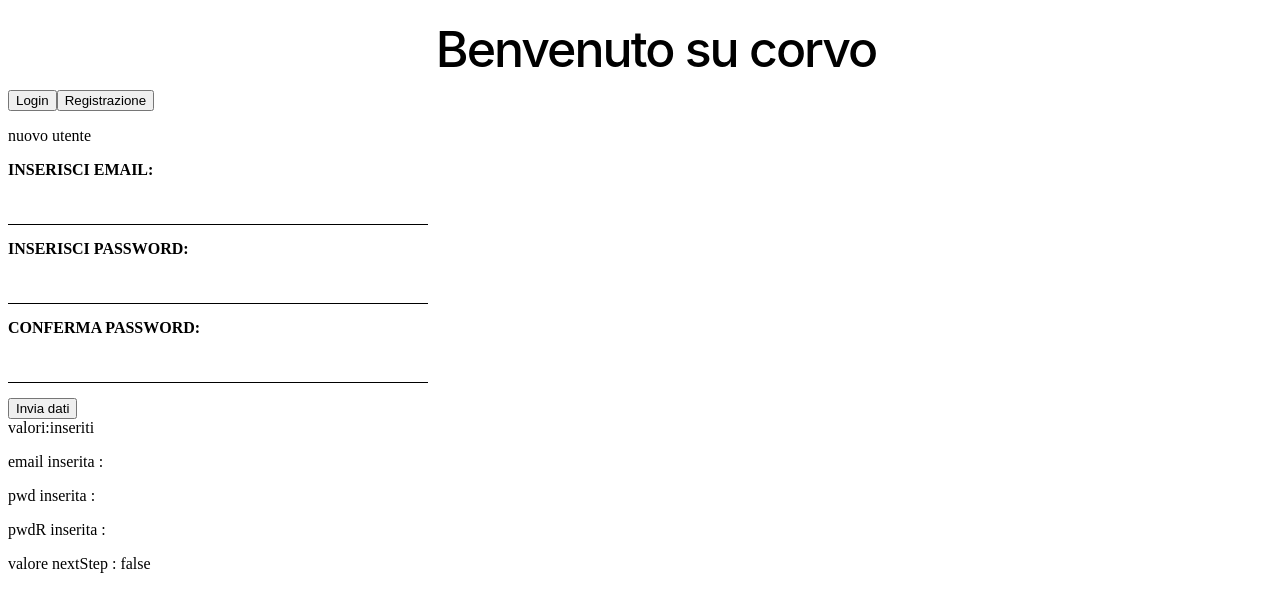
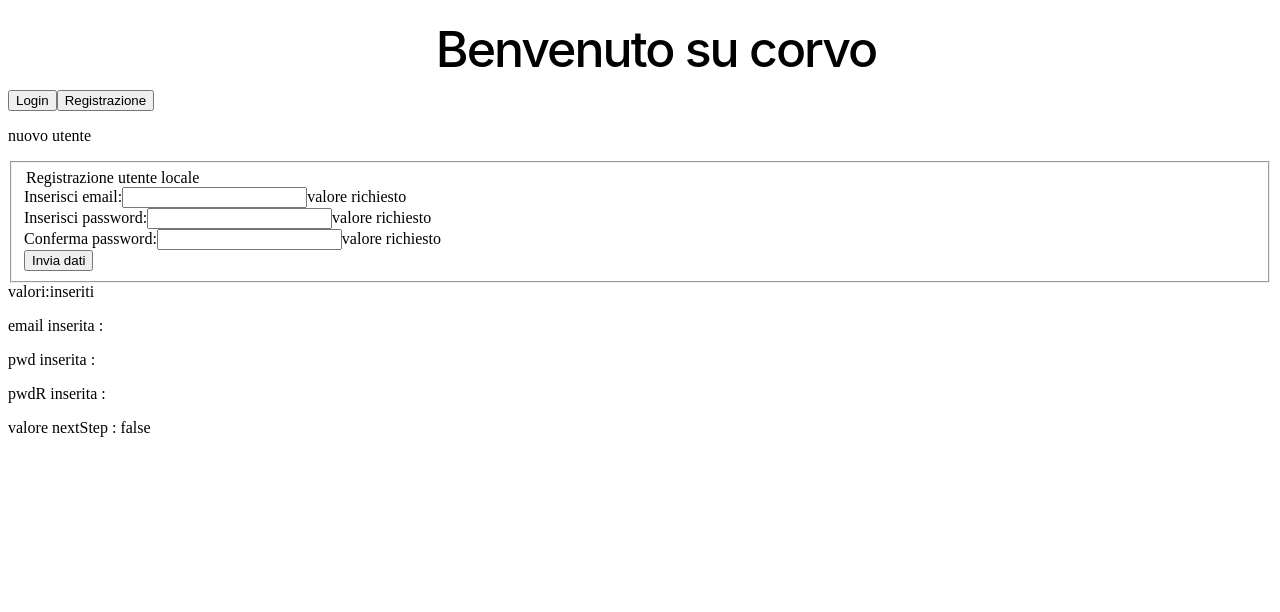
Before and after one commit to MariusBerinde/corvo, an Angular app: page /registrazione in a window 1280 px wide. Shown: the top 612 px of the page. Built offline with nearby package versions, Linux system fonts and the light colour scheme.

Commit message:
modifica login e registrazione , create validazione campi usando Validator

```diff
--- a/src/app/home/home.component.ts
+++ b/src/app/home/home.component.ts
@@ -6,6 +6,7 @@ import { Component } from '@angular/core';
   templateUrl: './home.component.html',
   styleUrl: './home.component.css'
 })
+
 export class HomeComponent {
 
 }
--- a/src/app/login/login.component.css
+++ b/src/app/login/login.component.css
@@ -1,4 +1,4 @@
-.listing-apply .section-heading {
+/*.listing-apply .section-heading {
   font-size: 18pt;
   margin-bottom: 15px;
 }
@@ -22,3 +22,4 @@ input {
   border-left: none;
   border-bottom: solid .3px;
 }
+*/
--- a/src/app/login/login.component.html
+++ b/src/app/login/login.component.html
@@ -1 +1,44 @@
-<p>login works!</p>
+
+  <p> Registrazione utente locale</p>
+<section class="listing-apply">
+    <fieldset>
+      <legend>Login utente locale</legend>
+
+  <form [formGroup]="formLogin" (submit)="submitLogin()">
+    <label for="email">Inserisci email:</label>
+      <input id="email" type="email" formControlName="email"/>
+        @if(formLogin.controls['email'].errors?.['required']){
+        <span>valore richiesto</span>
+
+        }
+
+        @if(formLogin.controls['email'].errors?.['email']){
+        <span>formato email non valido</span>
+        }
+
+        @if(formLogin.controls['email'].errors?.['email']){
+        <span>formato email non valido</span>
+        }
+        <br>
+    <label for="pwd">Inserisci password:</label>
+    <input id="pwd" type="password" formControlName="pwd"/>
+
+        @if(formLogin.controls['pwd'].errors?.['pattern']){
+        <span>formato passwor errato : ti ricordo che la passwrod che conterene almeno 6 caratteri e ci devono essere una maiuscola,una pinuscola e un carattere speciale </span>
+        }
+        @if(formLogin.controls['pwd'].errors?.['required']){
+        <span>valore richiesto</span>
+
+        }
+        <br>
+  <button type="submit" >Invia dati </button>
+  </form>
+    </fieldset>
+</section >
+<br>
+  <section>
+    valori:inseriti
+    <p> email inserita : {{emailI}}</p> <br>
+    <p> pwd inserita : {{pwdI}}</p><br>
+    <p> valore nextStep : {{nextStep}}</p>
+  </section>
--- a/src/app/login/login.component.ts
+++ b/src/app/login/login.component.ts
@@ -1,44 +1,61 @@
+const passwordPattern = /^(?=.*[a-z])(?=.*[A-Z])(?=.*\d)(?=.*[\.\,\/\#\!\?\$\%\\\^\&\*\;\:\{\}\=\-\_\(\)\[\]\\\|'&|\`\~@\.])[^]{6,}$/;
 import { Component } from '@angular/core';
-import {FormControl, FormGroup, ReactiveFormsModule} from '@angular/forms';
+import {FormControl, FormGroup, ReactiveFormsModule,Validators} from '@angular/forms';
 
 @Component({
   selector: 'app-login',
   imports: [ReactiveFormsModule],
-  template: `
-  <p> nuovo utente </p>
-<section class="listing-apply">
-  <form [formGroup]="formLogin" (submit)="submitLogin()">
-    <label for="email">Inserisci email:</label>
-      <input id="email" type="email" formControlName="email"/>
-    <label for="pwd">Inserisci password:</label>
-    <input id="pwd" type="password" formControlName="pwd"/>
-  <button type="submit" >Invia dati </button>
-  </form>
-</section >
 
-  <section>
-    valori:inseriti
-    <p> email inserita : {{emailI}}</p>
-    <p> pwd inserita : {{pwdI}}</p>
-    <p> valore nextStep : {{nextStep}}</p>
-  </section>
-  `,
+  templateUrl: './login.component.html',
   styleUrl: './login.component.css'
 })
+
 export class LoginComponent {
   emailI='';
   pwdI='';
   nextStep:boolean=false;
   formLogin = new FormGroup({
-    email: new FormControl(''),
-    pwd: new FormControl(''),
-
+    email: new FormControl('',[Validators.required, Validators.email]),
+    pwd: new FormControl('',[Validators.required ,Validators.pattern(passwordPattern)]),
   });
 submitLogin(){
-  this.emailI=this.formLogin.value.email??'null';
-  this.pwdI=this.formLogin.value.pwd??'null';
-  const minLen=this.pwdI.length>=8;
-  this.nextStep=minLen;
+  if(this.formLogin.controls['pwd'].errors?.['pattern'] && this.formLogin.controls['email'].errors?.['email']) {
+    this.emailI=this.formLogin.value.email??'null';
+    this.pwdI=this.formLogin.value.pwd??'null';
+  }
+
 
 }
 }
+
+/*
+  Spiegazione del pattern (PASSWORD_REGEX):
+
+  ^: Assicura che la corrispondenza inizi dall'inizio della stringa.
+
+  (?=.*[a-z]): Lookahead positivo che verifica se la stringa contiene almeno una lettera minuscola (a-z).
+               ".*" significa "zero o più di qualsiasi carattere" prima della minuscola.
+
+  (?=.*[A-Z]): Lookahead positivo che verifica se la stringa contiene almeno una lettera maiuscola (A-Z).
+               ".*" significa "zero o più di qualsiasi carattere" prima della maiuscola.
+
+  (?=.*\d): Lookahead positivo che verifica se la stringa contiene almeno una cifra (0-9).
+            ".*" significa "zero o più di qualsiasi carattere" prima della cifra.
+
+  (?=.*[\.\,\/\#\!\?\$\%\\\^\&\*\;\:\{\}\=\-\_\(\)\[\]\\\|'&|\`\~@\.])
+            : Lookahead positivo che verifica se la stringa contiene almeno uno dei seguenti
+              caratteri speciali: .,/#!?$%^&*;:{}<>=-_()[]\|'&|`~@.
+              Nota: Alcuni caratteri all'interno della classe sono escaped con '\' perché hanno
+              un significato speciale nelle regex.
+
+  [^]{6,}: Corrisponde a qualsiasi carattere ([^] significa "qualsiasi carattere non incluso in un set vuoto",
+           quindi di fatto qualsiasi carattere) ripetuto almeno 6 volte ({6,}). Questo assicura
+           che la password abbia una lunghezza minima di 6 caratteri.
+
+  $: Assicura che la corrispondenza arrivi fino alla fine della stringa.
+
+  In sintesi, questo pattern verifica che una stringa (pensata per essere una password)
+  contenga almeno una minuscola, una maiuscola, un numero, uno dei caratteri speciali definiti
+  e abbia una lunghezza minima di 6 caratteri. L'ordine in cui questi tipi di caratteri
+  appaiono nella stringa non è importante, l'importante è che siano tutti presenti almeno una volta.
+*/
--- a/src/app/registrazione/registrazione.component.css
+++ b/src/app/registrazione/registrazione.component.css
@@ -1,3 +1,4 @@
+/*
 .listing-apply .section-heading {
   font-size: 18pt;
   margin-bottom: 15px;
@@ -22,3 +23,4 @@ input {
   border-left: none;
   border-bottom: solid .3px;
 }
+*/
--- a/src/app/registrazione/registrazione.component.html
+++ b/src/app/registrazione/registrazione.component.html
@@ -1 +1,54 @@
-<p>registrazione works!</p>
+  <p> nuovo utente </p>
+  <fieldset>
+<section class="listing-apply">
+
+      <legend>Registrazione utente locale</legend>
+  <form [formGroup]="formRegistrazione" (submit)="submitRegistrazione()">
+    <label for="email">Inserisci email:</label>
+      <input id="email" type="email" formControlName="email" />
+        @if(formRegistrazione.controls['email'].errors?.['required']){
+        <span>valore richiesto</span>
+
+        }
+
+        @if(formRegistrazione.controls['email'].errors?.['email']){
+        <span>formato email non valido</span>
+        }
+
+        @if(formRegistrazione.controls['email'].errors?.['email']){
+        <span>formato email non valido</span>
+        }
+<br>
+    <label for="pwd">Inserisci password:</label>
+    <input id="pwd" type="password" formControlName="pwd" />
+
+        @if(formRegistrazione.controls['pwd'].errors?.['pattern']){
+        <span>formato passwor errato : ti ricordo che la passwrod che conterene almeno 6 caratteri e ci devono essere una maiuscola,una pinuscola e un carattere speciale </span>
+        }
+        @if(formRegistrazione.controls['pwd'].errors?.['required']){
+        <span>valore richiesto</span>
+
+        }
+<br>
+    <label for="pwdR">Conferma password:</label>
+    <input id="pwdR" type="password" formControlName="pwdR" />
+
+        @if(formRegistrazione.controls['pwdR'].errors?.['pattern']){
+        <span>formato passwor errato : ti ricordo che la passwrod che conterene almeno 6 caratteri e ci devono essere una maiuscola,una pinuscola e un carattere speciale </span>
+        }
+        @if(formRegistrazione.controls['pwdR'].errors?.['required']){
+        <span>valore richiesto</span>
+
+        }
+<br>
+  <button type="submit" >Invia dati </button>
+  </form>
+</section >
+</fieldset>
+  <section>
+    valori:inseriti
+    <p> email inserita : {{emailI}}</p>
+    <p> pwd inserita : {{pwdI}}</p>
+    <p> pwdR inserita : {{pwdRI}}</p>
+    <p> valore nextStep : {{nextStep}}</p>
+  </section>
--- a/src/app/registrazione/registrazione.component.ts
+++ b/src/app/registrazione/registrazione.component.ts
@@ -1,32 +1,10 @@
+const passwordPattern = /^(?=.*[a-z])(?=.*[A-Z])(?=.*\d)(?=.*[\.\,\/\#\!\?\$\%\\\^\&\*\;\:\{\}\=\-\_\(\)\[\]\\\|'&|\`\~@\.])[^]{6,}$/;
 import { Component } from '@angular/core';
-import {FormControl, FormGroup, ReactiveFormsModule} from '@angular/forms';
+import {FormControl, FormGroup, ReactiveFormsModule,Validators} from '@angular/forms';
 @Component({
   selector: 'app-registrazione',
   imports: [ReactiveFormsModule],
-  template: `
-  <p> nuovo utente </p>
-<section class="listing-apply">
-  <form [formGroup]="formRegistrazione" (submit)="submitRegistrazione()">
-    <label for="email">Inserisci email:</label>
-      <input id="email" type="email" formControlName="email"/>
-
-    <label for="pwd">Inserisci password:</label>
-    <input id="pwd" type="password" formControlName="pwd"/>
-
-    <label for="pwdR">Conferma password:</label>
-    <input id="pwdR" type="password" formControlName="pwdR"/>
-  <button type="submit" >Invia dati </button>
-  </form>
-</section >
-
-  <section>
-    valori:inseriti
-    <p> email inserita : {{emailI}}</p>
-    <p> pwd inserita : {{pwdI}}</p>
-    <p> pwdR inserita : {{pwdRI}}</p>
-    <p> valore nextStep : {{nextStep}}</p>
-  </section>
-  `,
+  templateUrl:'./registrazione.component.html',
   styleUrl: './registrazione.component.css'
 })
 export class RegistrazioneComponent {
@@ -35,9 +13,9 @@ export class RegistrazioneComponent {
   pwdRI='';
   nextStep:boolean=false;
   formRegistrazione = new FormGroup({
-    email: new FormControl(''),
-    pwd: new FormControl(''),
-    pwdR: new FormControl(''),
+    email: new FormControl('',[Validators.required, Validators.email]),
+    pwd: new FormControl('',[Validators.required ,Validators.pattern(passwordPattern)]),
+    pwdR: new FormControl('',[Validators.required ,Validators.pattern(passwordPattern)]),
 
   });
 submitRegistrazione(){
```
